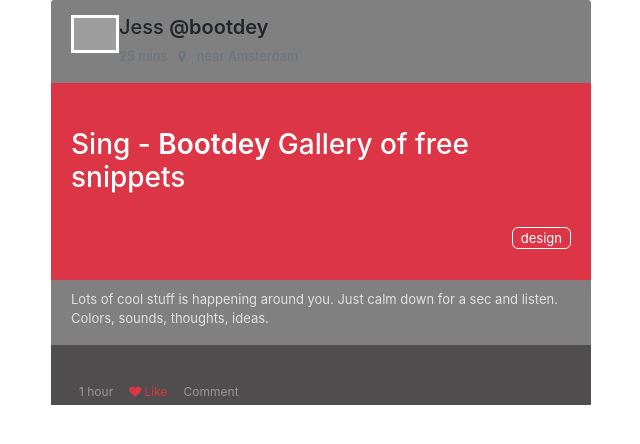
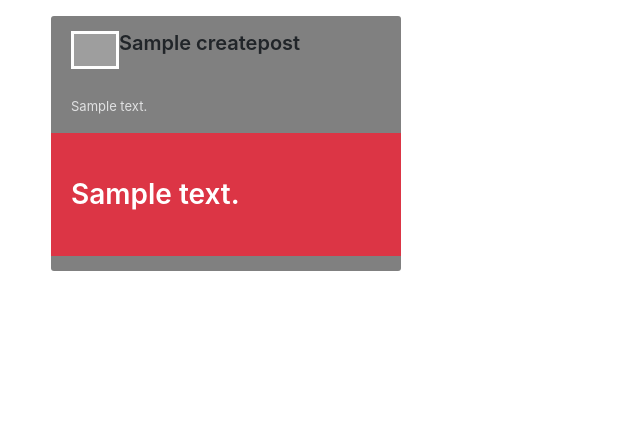
Before and after one commit to jefferson-duarte/Atelier, a Django app: page / in a window 1280 px wide. Shown: the part 56-500 px from the top of the page, without its empty margins (34-674 px from the left). Run offline with Django 4.2, Linux system fonts and the light colour scheme; tables that the repository leaves empty hold one stand-in row (values such as "Sample post"); some libraries are stand-ins or nearby versions; grey boxes are pictures that could not be loaded.

Commit message:
Configurado a visualização dos posts

```diff
--- a/autenticacao/views.py
+++ b/autenticacao/views.py
@@ -35,7 +35,7 @@ def logout(request):
     messages.add_message(request, constants.SUCCESS, 'Logout realizado com sucesso.')
     return redirect('/auth/login')
 
-
+# TODO configurar o reset de senha
 def reset_senha(request):
     email = request.POST.get('email')
     user = User.objects.filter(email=email)
--- a/post/templates/post/lista_post.html
+++ b/post/templates/post/lista_post.html
@@ -6,42 +6,35 @@
 {% endblock head %}
 
 {% block content %}
-
     <div class="container-fluid">
         <div class="container bootstrap snippets bootdey">
             <div class="row">
-            <div class="col-md-6 col-sm-6 col-xs-12">
+
+                {% for post in posts %}
+                    <div class="mt-3 col-md-4 col-sm-4 col-xs-4">
                         <section class="widget">
                             <div class="widget-body">
                                 <div class="post-user mt-n-xs">
                                     <span class="thumb pull-left mr">
                                         <img class="img-circle" src="https://bootdey.com/img/Content/user_2.jpg" alt="...">
                                     </span>
-                            <h5 class="mb-xs mt-xs">Jess <span class="fw-semi-bold">@bootdey</span></h5>
-                            <p class="fs-mini text-muted"><time>25 mins</time> &nbsp; <i class="fa fa-map-marker"></i> &nbsp; near Amsterdam</p>
+                                    <h5 class="mb-xs mt-xs"><span class="fw-semi-bold">{{ post.titulo }}</span></h5>
+                                    <br>
                                 </div>
+
+                                <p class="text-light fs-mini mt-sm">
+                                    {{ post.descricao_curta }}
+                                </p>
+
                                 <div class="widget-middle-overflow windget-padding-md clearfix bg-danger text-white">
-                            <h3 class="mt-lg mb-lg">Sing - <span class="fw-semi-bold">Bootdey</span> Gallery of free snippets</h3>
-                            <ul class="tags text-white pull-right">
-                                <li><a href="#">design</a></li>
-                            </ul>
+                                    <h3 class="mt-lg mb-lg"><span class="fw-semi-bold">{{ post.descricao_longa }}</span></h3>
                                 </div>
-                        <p class="text-light fs-mini mt-sm">Lots of cool stuff is happening around you. Just calm down for a sec and listen. Colors, sounds,
-                            thoughts, ideas. </p>
                             </div>
-                    <footer class="bg-body-light">
-                        <ul class="post-links">
-                            <li><a href="#">1 hour</a></li>
-                            <li><a href="#"><span class="text-danger"><i class="fa fa-heart"></i> Like</span></a></li>
-                            <li><a href="#">Comment</a></li>
-                        </ul>
-                    </footer>
                         </section>
+                    </div>
+                {% endfor %}
+
             </div>
         </div>
     </div>
-</div>
-
-
-
 {% endblock content %}
--- a/post/views.py
+++ b/post/views.py
@@ -20,4 +20,5 @@ def post_create(request):
 
 
 def lista_post(request):
-    return render(request, 'post/lista_post.html')
+    posts = CreatePost.objects.all()
+    return render(request, 'post/lista_post.html', {'posts': posts})
```
Also changed, not shown: post/admin.py (+12 -1 lines). Lines whose indentation alone changed are shown as unchanged.
